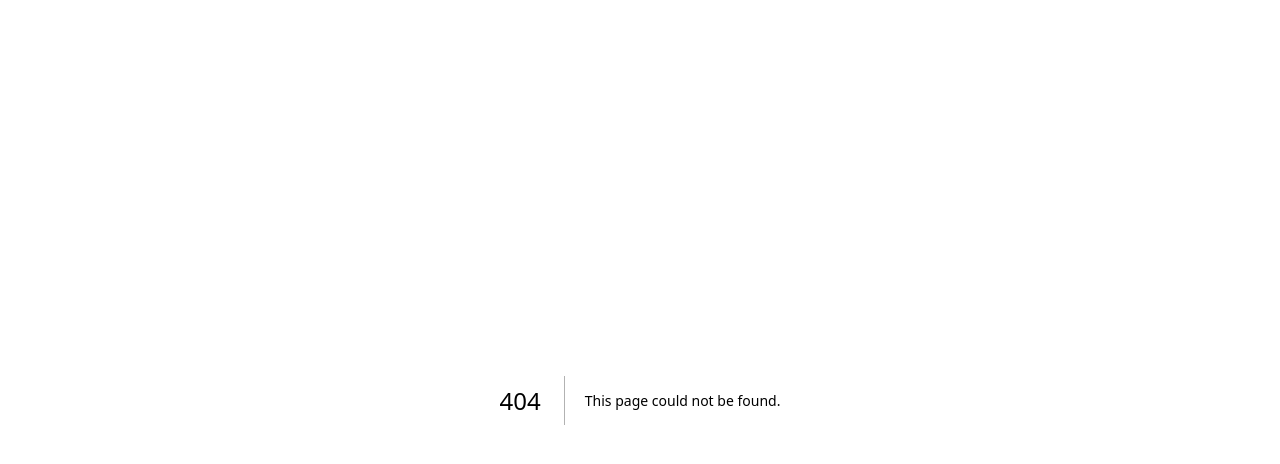
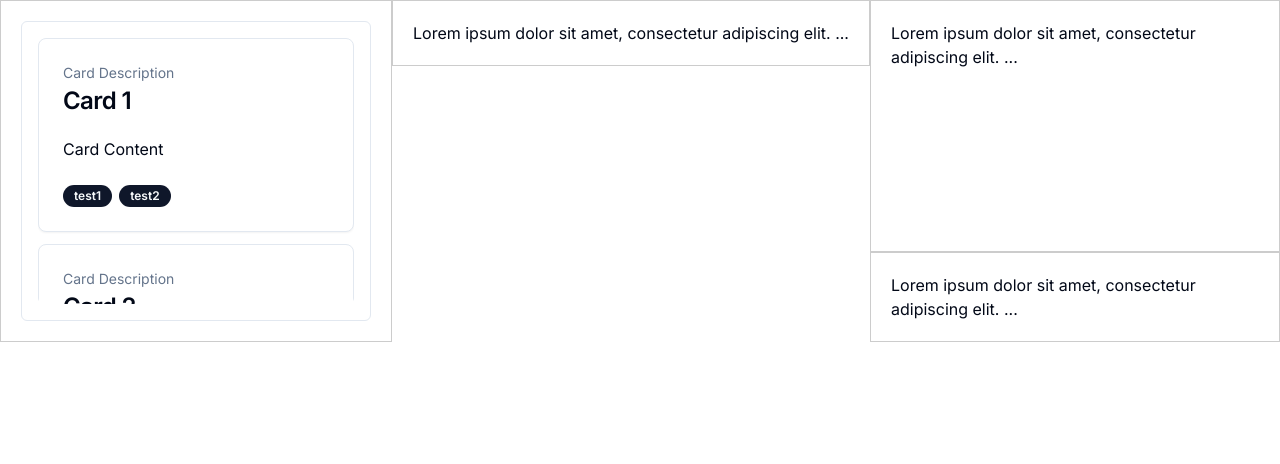
Before and after one commit to wadefletch/intervue, a Next.js app: page /design in a window 1280 px wide. Before the commit this address had no page. Shown: the top 464 px of the page. Built offline with nearby package versions, Linux system fonts and the light colour scheme.

Commit message:
Basic API layout and Card functionality

```diff
--- /dev/null
+++ b/app/design/page.tsx
@@ -0,0 +1,144 @@
+import {
+  Card,
+  CardContent,
+  CardDescription,
+  CardFooter,
+  CardHeader,
+  CardTitle,
+} from "@/components/ui/card";
+import { ScrollArea } from "@/components/ui/scroll-area";
+import { Badge } from "@/components/ui/badge";
+import React from "react";
+
+const data = [
+  {
+    CardTitle: "Card 1",
+    CardDescription: "Card Description",
+    CardContent: "Card Content",
+    CardFooter: ["test1", "test2"],
+  },
+  {
+    CardTitle: "Card 2",
+    CardDescription: "Card Description",
+    CardContent: "Card Content",
+    CardFooter: ["Card Footer"],
+  },
+  {
+    CardTitle: "Card 3",
+    CardDescription: "Card Description",
+    CardContent: "Card Content",
+    CardFooter: ["Card Footer"],
+  },
+];
+
+function LeftPanel() {
+  return (
+    <div
+      className="left-panel"
+      style={{
+        /// here is where you can style the left panel
+        overflowY: "auto",
+        border: "1px solid #ccc",
+        padding: "20px",
+        height: "100%", // Set the height to 100%
+      }}
+    >
+      {/* Content with vertical scroll */}
+      <ScrollArea className="h-[300px] w-[350px] rounded-md border p-4">
+        {data.map((item, index) => (
+          <div key={index}>
+            <Card>
+              <CardHeader>
+                <CardDescription>{item.CardDescription}</CardDescription>
+                <CardTitle>{item.CardTitle}</CardTitle>
+              </CardHeader>
+              <CardContent>
+                <p>{item.CardContent}</p>
+              </CardContent>
+              <CardFooter>
+                {item.CardFooter.map((line, lineIndex) => (
+                  <React.Fragment key={lineIndex}>
+                    <Badge>{line}</Badge>
+                    {lineIndex < item.CardFooter.length - 1 && " "}{" "}
+                    <div style={{ marginRight: "7px" }}></div>
+                  </React.Fragment>
+                ))}
+              </CardFooter>
+            </Card>
+
+            {index < data.length - 1 && (
+              <div style={{ marginBottom: "12px" }}></div>
+            )}
+          </div>
+        ))}
+      </ScrollArea>
+    </div>
+  );
+}
+
+function CenterPanel() {
+  return (
+    <div
+      className="center-panel"
+      style={{
+        border: "1px solid #ccc",
+        padding: "20px",
+        height: "100%", // Set the height to 100%
+      }}
+    >
+      {/* Content with no scrolling */}
+      <p>Lorem ipsum dolor sit amet, consectetur adipiscing elit. ...</p>
+    </div>
+  );
+}
+
+function FixedPart() {
+  return (
+    <div
+      className="fixed-part"
+      style={{
+        border: "1px solid #ccc",
+        padding: "20px",
+        height: "100%", // Set the height to 100%
+      }}
+    >
+      {/* Fixed content */}
+      <p>Lorem ipsum dolor sit amet, consectetur adipiscing elit. ...</p>
+    </div>
+  );
+}
+
+function BottomPart() {
+  return (
+    <div
+      className="bottom-part"
+      style={{
+        border: "1px solid #ccc",
+        padding: "20px",
+        marginTop: "auto",
+        marginBottom: "auto",
+      }}
+    >
+      {/* Content aligned to the bottom */}
+      <p>Lorem ipsum dolor sit amet, consectetur adipiscing elit. ...</p>
+    </div>
+  );
+}
+
+function App() {
+  return (
+    <div className="main-container" style={{ display: "flex", height: "100%" }}>
+      <LeftPanel />
+      <CenterPanel />
+      <div
+        className="right-panel"
+        style={{ flex: 1, display: "flex", flexDirection: "column" }}
+      >
+        <FixedPart />
+        <BottomPart />
+      </div>
+    </div>
+  );
+}
+
+export default App;
--- /dev/null
+++ b/components/ui/badge.tsx
@@ -0,0 +1,36 @@
+import * as React from "react"
+import { cva, type VariantProps } from "class-variance-authority"
+
+import { cn } from "@/lib/utils"
+
+const badgeVariants = cva(
+  "inline-flex items-center rounded-full border px-2.5 py-0.5 text-xs font-semibold transition-colors focus:outline-none focus:ring-2 focus:ring-ring focus:ring-offset-2",
+  {
+    variants: {
+      variant: {
+        default:
+          "border-transparent bg-primary text-primary-foreground hover:bg-primary/80",
+        secondary:
+          "border-transparent bg-secondary text-secondary-foreground hover:bg-secondary/80",
+        destructive:
+          "border-transparent bg-destructive text-destructive-foreground hover:bg-destructive/80",
+        outline: "text-foreground",
+      },
+    },
+    defaultVariants: {
+      variant: "default",
+    },
+  }
+)
+
+export interface BadgeProps
+  extends React.HTMLAttributes<HTMLDivElement>,
+    VariantProps<typeof badgeVariants> {}
+
+function Badge({ className, variant, ...props }: BadgeProps) {
+  return (
+    <div className={cn(badgeVariants({ variant }), className)} {...props} />
+  )
+}
+
+export { Badge, badgeVariants }
--- /dev/null
+++ b/components/ui/card.tsx
@@ -0,0 +1,79 @@
+import * as React from "react"
+
+import { cn } from "@/lib/utils"
+
+const Card = React.forwardRef<
+  HTMLDivElement,
+  React.HTMLAttributes<HTMLDivElement>
+>(({ className, ...props }, ref) => (
+  <div
+    ref={ref}
+    className={cn(
+      "rounded-lg border bg-card text-card-foreground shadow-sm",
+      className
+    )}
+    {...props}
+  />
+))
+Card.displayName = "Card"
+
+const CardHeader = React.forwardRef<
+  HTMLDivElement,
+  React.HTMLAttributes<HTMLDivElement>
+>(({ className, ...props }, ref) => (
+  <div
+    ref={ref}
+    className={cn("flex flex-col space-y-1.5 p-6", className)}
+    {...props}
+  />
+))
+CardHeader.displayName = "CardHeader"
+
+const CardTitle = React.forwardRef<
+  HTMLParagraphElement,
+  React.HTMLAttributes<HTMLHeadingElement>
+>(({ className, ...props }, ref) => (
+  <h3
+    ref={ref}
+    className={cn(
+      "text-2xl font-semibold leading-none tracking-tight",
+      className
+    )}
+    {...props}
+  />
+))
+CardTitle.displayName = "CardTitle"
+
+const CardDescription = React.forwardRef<
+  HTMLParagraphElement,
+  React.HTMLAttributes<HTMLParagraphElement>
+>(({ className, ...props }, ref) => (
+  <p
+    ref={ref}
+    className={cn("text-sm text-muted-foreground", className)}
+    {...props}
+  />
+))
+CardDescription.displayName = "CardDescription"
+
+const CardContent = React.forwardRef<
+  HTMLDivElement,
+  React.HTMLAttributes<HTMLDivElement>
+>(({ className, ...props }, ref) => (
+  <div ref={ref} className={cn("p-6 pt-0", className)} {...props} />
+))
+CardContent.displayName = "CardContent"
+
+const CardFooter = React.forwardRef<
+  HTMLDivElement,
+  React.HTMLAttributes<HTMLDivElement>
+>(({ className, ...props }, ref) => (
+  <div
+    ref={ref}
+    className={cn("flex items-center p-6 pt-0", className)}
+    {...props}
+  />
+))
+CardFooter.displayName = "CardFooter"
+
+export { Card, CardHeader, CardFooter, CardTitle, CardDescription, CardContent }
--- /dev/null
+++ b/components/ui/scroll-area.tsx
@@ -0,0 +1,48 @@
+"use client"
+
+import * as React from "react"
+import * as ScrollAreaPrimitive from "@radix-ui/react-scroll-area"
+
+import { cn } from "@/lib/utils"
+
+const ScrollArea = React.forwardRef<
+  React.ElementRef<typeof ScrollAreaPrimitive.Root>,
+  React.ComponentPropsWithoutRef<typeof ScrollAreaPrimitive.Root>
+>(({ className, children, ...props }, ref) => (
+  <ScrollAreaPrimitive.Root
+    ref={ref}
+    className={cn("relative overflow-hidden", className)}
+    {...props}
+  >
+    <ScrollAreaPrimitive.Viewport className="h-full w-full rounded-[inherit]">
+      {children}
+    </ScrollAreaPrimitive.Viewport>
+    <ScrollBar />
+    <ScrollAreaPrimitive.Corner />
+  </ScrollAreaPrimitive.Root>
+))
+ScrollArea.displayName = ScrollAreaPrimitive.Root.displayName
+
+const ScrollBar = React.forwardRef<
+  React.ElementRef<typeof ScrollAreaPrimitive.ScrollAreaScrollbar>,
+  React.ComponentPropsWithoutRef<typeof ScrollAreaPrimitive.ScrollAreaScrollbar>
+>(({ className, orientation = "vertical", ...props }, ref) => (
+  <ScrollAreaPrimitive.ScrollAreaScrollbar
+    ref={ref}
+    orientation={orientation}
+    className={cn(
+      "flex touch-none select-none transition-colors",
+      orientation === "vertical" &&
+        "h-full w-2.5 border-l border-l-transparent p-[1px]",
+      orientation === "horizontal" &&
+        "h-2.5 border-t border-t-transparent p-[1px]",
+      className
+    )}
+    {...props}
+  >
+    <ScrollAreaPrimitive.ScrollAreaThumb className="relative flex-1 rounded-full bg-border" />
+  </ScrollAreaPrimitive.ScrollAreaScrollbar>
+))
+ScrollBar.displayName = ScrollAreaPrimitive.ScrollAreaScrollbar.displayName
+
+export { ScrollArea, ScrollBar }
```
